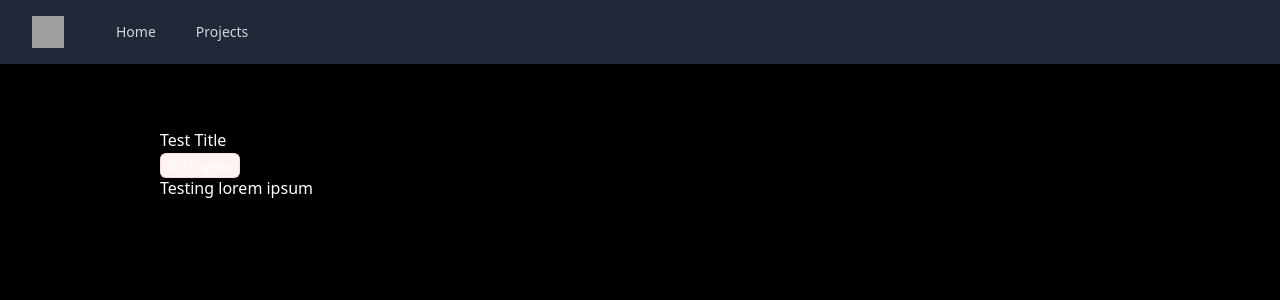
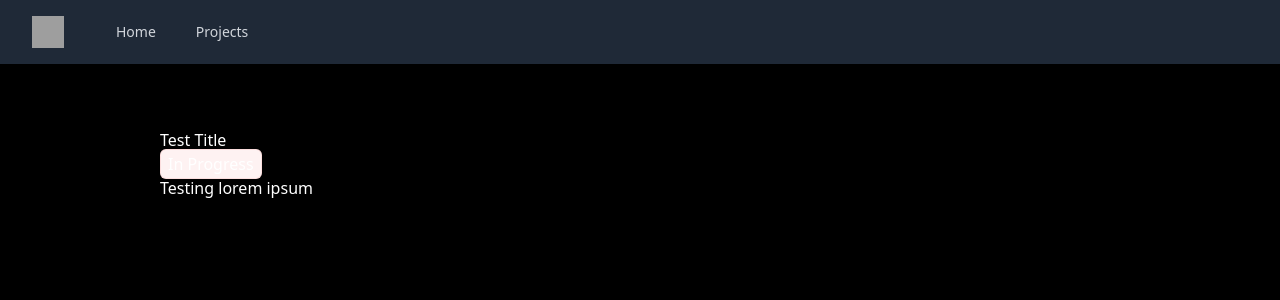
Before and after one commit to PoorRican/boundless_creations, a React (Create React App) app: page /project/1 in a window 1280 px wide. Shown: the top 300 px of the page. Built offline with nearby package versions, Linux system fonts and the light colour scheme; grey boxes are pictures that could not be loaded; a web font is replaced by a local one.

Commit message:
Add "className" prop to `StatusBadge`

```diff
--- a/src/components/ProjectCard.tsx
+++ b/src/components/ProjectCard.tsx
@@ -18,7 +18,7 @@ export const ProjectCard = (props: ProjectIface) => {
             {props.title}
           </h3>
 
-          <StatusBadge status={props.status} />
+          <StatusBadge status={props.status} className={"text-xs"} />
 
           <p className={"mt-2 overflow-ellipsis text-sm text-slate-800 font-thin"}
              children={props.description} />
--- a/src/components/StatusBadge.tsx
+++ b/src/components/StatusBadge.tsx
@@ -4,7 +4,7 @@ export enum Status {
   Active
 }
 
-export const StatusBadge = (props: { status: Status }) => {
+export const StatusBadge = (props: { status: Status, className?: string }) => {
   const [style, text] = function () {
     switch (props.status) {
       case Status.InProgress:
@@ -16,8 +16,8 @@ export const StatusBadge = (props: { status: Status }) => {
     }
   }();
   return (
-    <span className={`${style} mb-4 text-white items-center rounded-md px-2 py-1 text-xs font-medium ring-1 ring-inset`}
-          style={{fontWeight: 100}}
+    <span className={`${style} ${props.className} mb-4 text-white items-center rounded-md
+    px-2 py-1 font-thin ring-1 ring-inset`}
           children={text}
     />
   )
```
